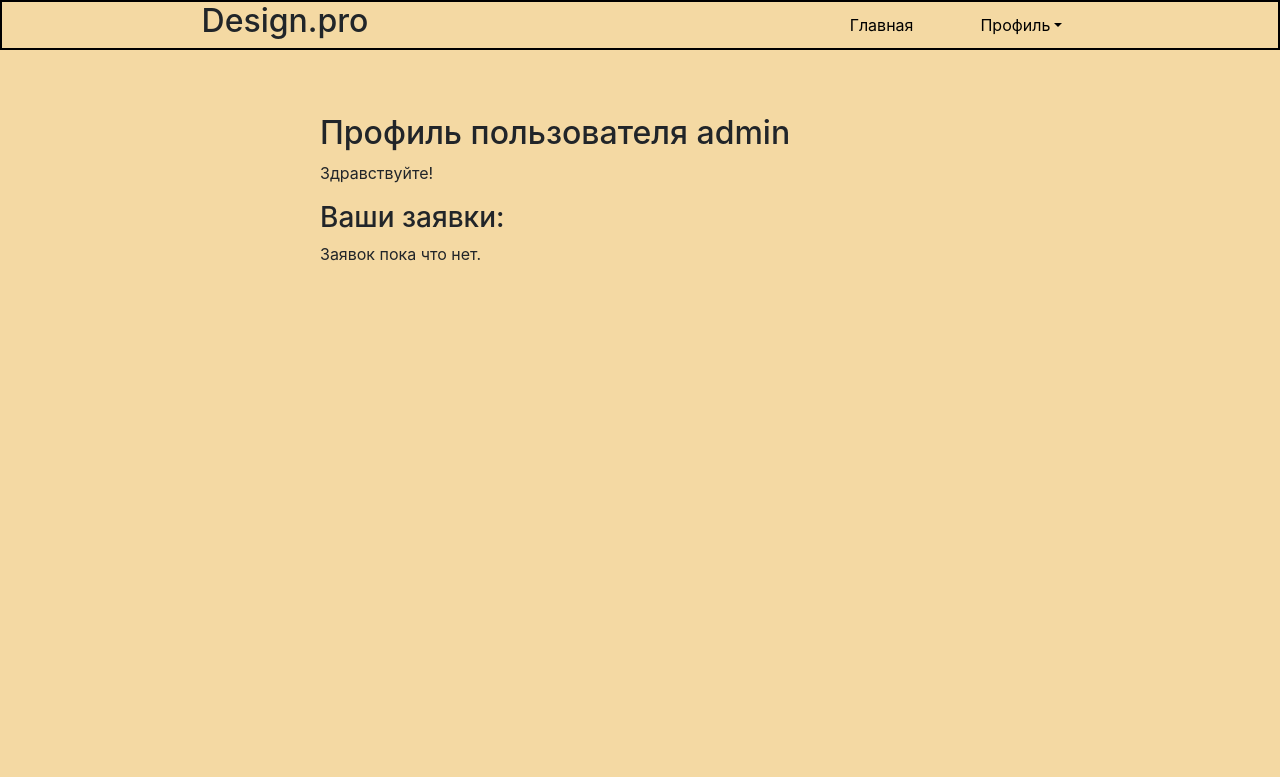
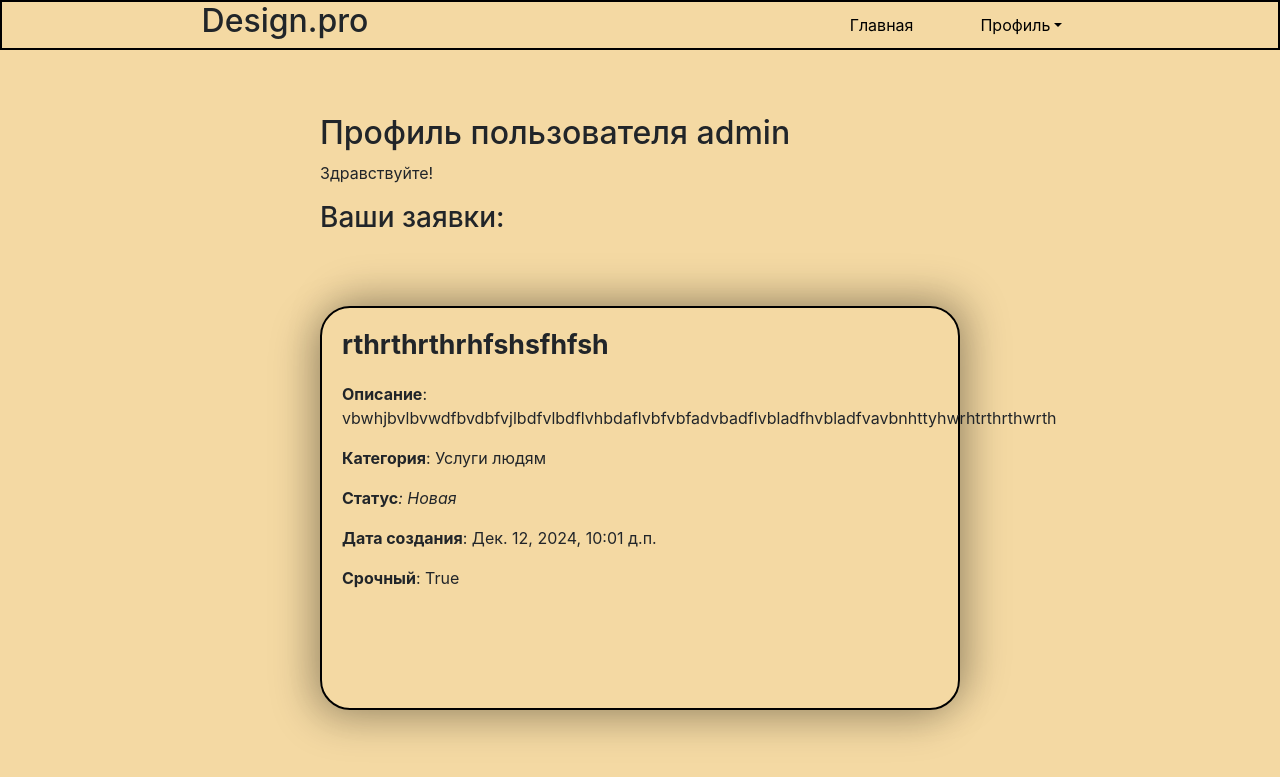
Before and after one commit to FireN1kto/Design_pro, a Django app: page /accounts/profile/ in a window 1280 px wide. Shown: the top 777 px of the page. Run offline with Django 3.2, Linux system fonts and the light colour scheme; a user stored in the database is signed in; data comes from the database, SQL or seed files in the repository; some libraries are stand-ins or nearby versions; grey boxes are pictures that could not be loaded.

Commit message:
исправляю функционал входа у неактивированного пользователя2.0

```diff
--- a/AppDesign/admin.py
+++ b/AppDesign/admin.py
@@ -3,11 +3,9 @@ from .models import AdvUser, InteriorDesignRequest, Category
 
 
 class AdvUserAdmin(admin.ModelAdmin):
-    list_display = ('full_name', 'username', 'email', 'status')
+    list_display = ('full_name', 'login','email', 'status')
 
-    list_filter = ('is_activated',)
-
-    readonly_fields = ('username', 'full_name','first_name', 'last_name', 'date_joined')
+    readonly_fields = ('username', 'login','full_name','first_name', 'last_name', 'date_joined')
 
     def has_add_permission(self, request):
         return False
--- a/AppDesign/models.py
+++ b/AppDesign/models.py
@@ -10,14 +10,13 @@ class AdvUser(AbstractUser):
         ('offline', 'Не живой'),
         ('online', 'Живой'),
     ]
-    is_activated = models.BooleanField(default=False, verbose_name='Прошел активацию?')
     send_messages = models.BooleanField(default=True, verbose_name='Оповещать при новых комментариях?')
-    username = models.CharField(max_length=150, unique=True, null=True, verbose_name="Имя пользователя")
+    login = models.CharField(max_length=150, unique=True,verbose_name="Имя пользователя")
     full_name = models.CharField(max_length=150, null=True, verbose_name="Ф.И.О")
-    status = models.CharField(max_length=10, choices=STATUS_CHOICES, default='offline')
+    status = models.CharField(max_length=10, choices=STATUS_CHOICES, default='offline', verbose_name='Статус')
 
     def __str__(self):
-        return self.username if self.username is not None else "Без имени"
+        return self.login if self.login is not None else "Без имени"
 
     class Meta(AbstractUser.Meta):
         pass
@@ -46,6 +45,7 @@ class InteriorDesignRequest(models.Model):
     category = models.ForeignKey(Category, on_delete=models.SET_NULL, null=True)
     status = models.CharField(max_length=20, choices=STATUS_CHOICES, default='Новая', verbose_name="Статус")
     user = models.ForeignKey(AdvUser ,on_delete=models.CASCADE)
+    is_urgent = models.BooleanField(default=False, verbose_name='Срочность')
 
     def __str__(self):
         return f"Заявка от {self.name}, Статус {self.status}"
--- a/AppDesign/static/main/style.css
+++ b/AppDesign/static/main/style.css
@@ -70,7 +70,7 @@ main > div > div {
     margin-bottom: 5%;
     border-radius: 30px;
     border: solid 2px black;
-    box-shadow: 10px -10px 40px black, -10px 10px 40px black;
+    box-shadow: 10px -10px 40px rgba(0, 0, 0, 0.25), -10px 10px 40px rgba(0, 0, 0, 0.25);
 }
 
 .delete {
@@ -125,6 +125,14 @@ main > div > div {
 }
 
 .request-date {
+    padding-left: 20px;
+}
+
+.request-urgent > span {
+    font-weight: bold;
+}
+
+.request-urgent {
     padding-left: 20px;
 }
 
--- a/AppDesign/templates/catalog/index.html
+++ b/AppDesign/templates/catalog/index.html
@@ -19,6 +19,7 @@
                     <p class="request-category"><span>Категория</span>: {{request.category.name}}</p>
                     <p class="request-status"><span>Статус</span>: {{ request.status }}</p>
                     <p class="request-date"><span>Дата создания</span>: {{ request.created_at }}</p>
+                    <p class="request-urgent"><span>Срочный</span>: {{ request.is_urgent }}</p>
                 </div>
                 {% if request.design_image %}
                     <div class="request-image"><img src="{{request.design_image.url}}" alt="Изображение помещения"></div>
--- a/AppDesign/templates/catalog/profile.html
+++ b/AppDesign/templates/catalog/profile.html
@@ -28,6 +28,7 @@
                     <p class="request-category"><span>Категория</span>: {{request.category.name}}</p>
                     <p class="request-status"><span>Статус</span>: {{ request.status }}</p>
                     <p class="request-date"><span>Дата создания</span>: {{ request.created_at }}</p>
+                    <p class="request-urgent"><span>Срочный</span>: {{ request.is_urgent }}</p>
                 </div>
                 {% if request.design_image %}
                     <div class="request-image"><img src="{{request.design_image.url}}" alt="Изображение помещения"></div>
--- a/AppDesign/views.py
+++ b/AppDesign/views.py
@@ -1,3 +1,5 @@
+from django.contrib.auth.decorators import login_required
+from django.db.transaction import commit
 from django.shortcuts import render, redirect
 from django.contrib.auth.views import LoginView
 from django.contrib.auth.views import LogoutView
@@ -16,6 +18,7 @@ def index(request):
         requests = []
     return render(request, 'catalog/index.html', {'requests': requests})
 
+@login_required
 def profile(request):
     user_requests = InteriorDesignRequest.objects.filter(user=request.user)
     return render(request, 'catalog/profile.html', {'user_requests': user_requests})
@@ -26,12 +29,7 @@ class login(LoginView):
     def form_valid(self, form):
         user = form.get_user()
         user.status = 'online'
-        user.is_activated = True
         user.save()
-
-        if 'registration_message' in self.request.session:
-            messages.success(self.request, self.request.session['registration_message'])
-            del self.request.session['registration_message']
         return super().form_valid(form)
 
 class logout(LoginRequiredMixin, LogoutView):
@@ -42,17 +40,7 @@ class RegisterUserView(CreateView):
     model = AdvUser
     template_name = 'catalog/register_user.html'
     form_class = RegisterUserForm
-    success_url = reverse_lazy('catalog:login')
-
-    def form_valid(self, form):
-        user = form.save()
-        user.is_active = False
-        user.is_activated = True
-        user.save()
-
-        self.request.session['registration_message'] = 'Вы успешно зарегистрированы!'
-
-        return super().form_valid(form)
+    success_url = reverse_lazy('catalog:register_done')
 
 class RegisterDoneView(TemplateView):
     template_name = 'catalog/register_done.html'
@@ -73,6 +61,10 @@ def create_request(request):
     if request.method == 'POST':
         form = InteriorDesignRequestForm(request.POST, request.FILES)
         if form.is_valid():
+            is_urgent = form.cleaned_data.get('is_urgent', False)
+            if is_urgent and InteriorDesignRequest.objects.filter(user=request.user, is_urgent=True).exists():
+                messages.error(request, "Вы уже создали срочную заявку.")
+                return redirect('catalog:create_requests')
             request_instance = form.save(commit=False)
             request_instance.user = request.user
             request_instance.category = form.cleaned_data['new_category'] or form.cleaned_data['category']
```
Also changed, not shown: AppDesign/forms.py (+6 -11 lines), db.sqlite3.
